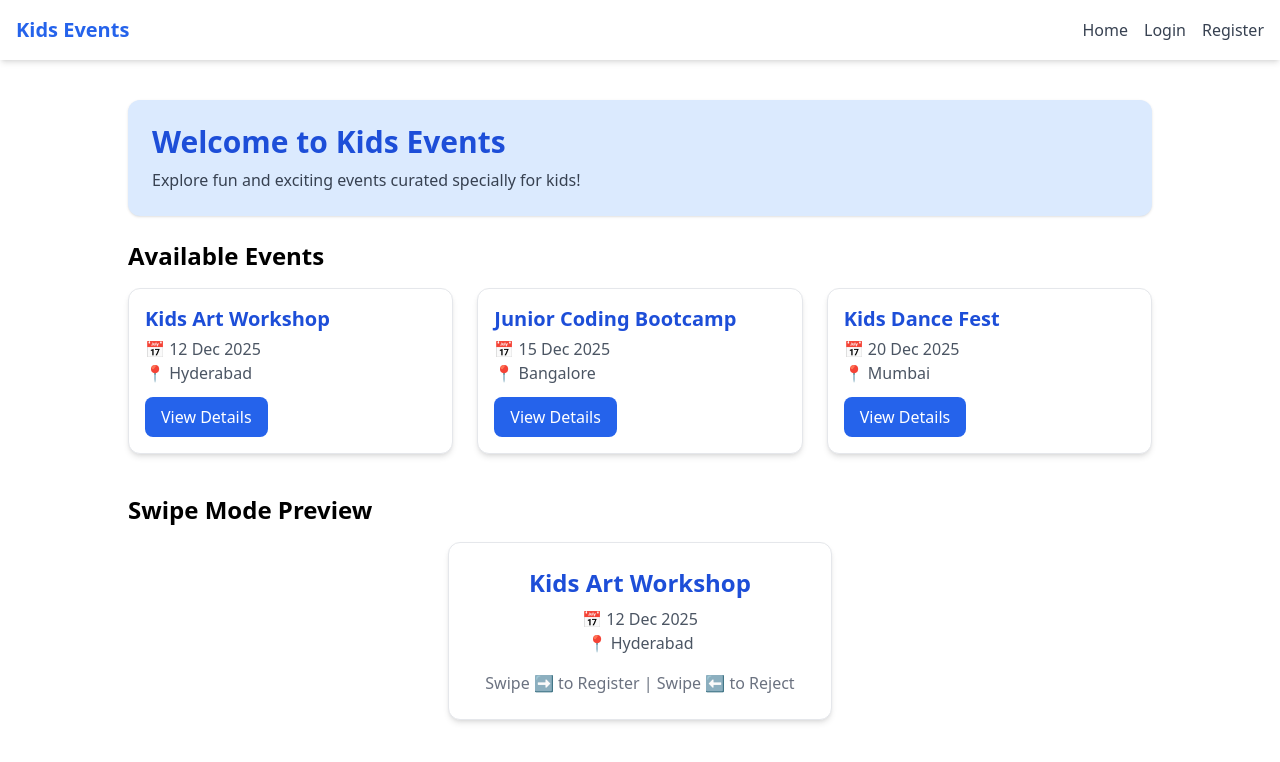
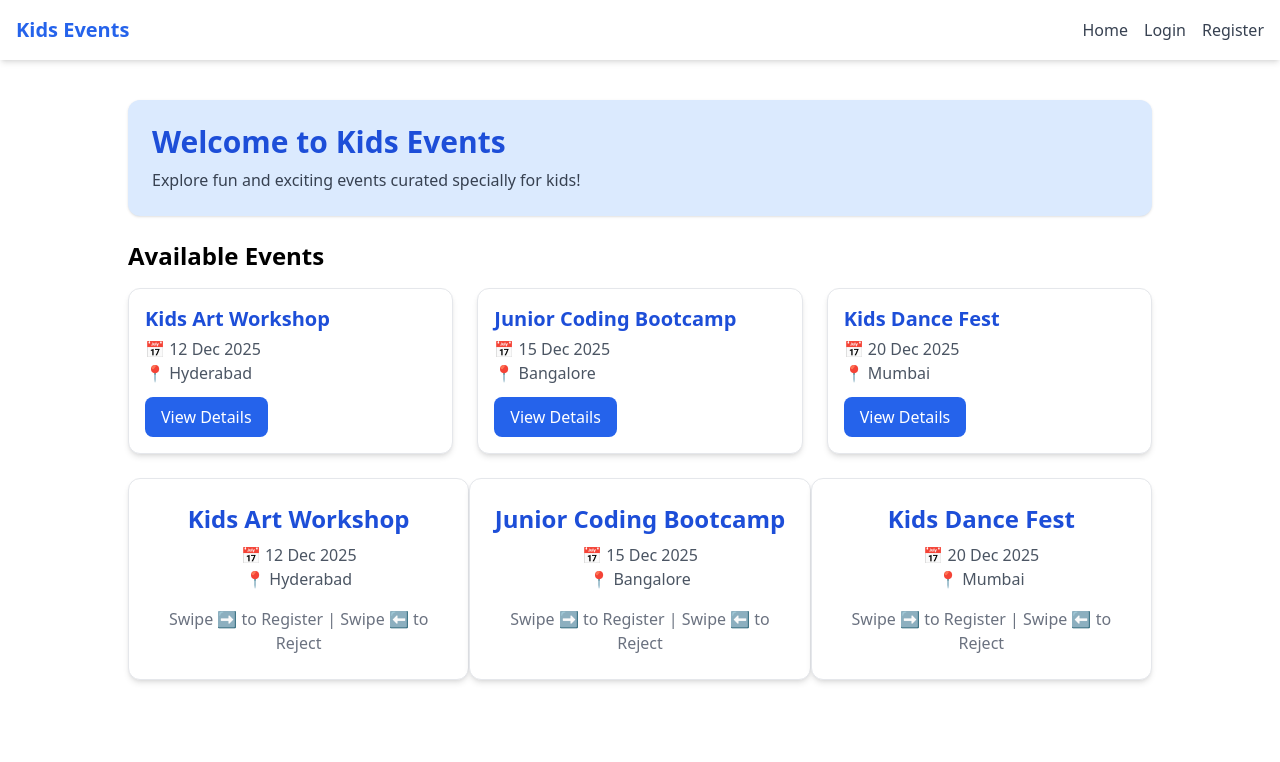
Before and after one commit to haripriyanammi/kids-events-app, a React (Create React App) app: page / in a window 1280 px wide. Shown: the top 762 px of the page. Built offline with nearby package versions, Linux system fonts and the light colour scheme.

Commit message:
animated version of swipe

```diff
--- a/src/components/SwipeCard.jsx
+++ b/src/components/SwipeCard.jsx
@@ -1,24 +1,36 @@
-import React from "react";
+import React, { useState } from "react";
 import { useSwipeable } from "react-swipeable";
 
 function SwipeCard({ event, onSwipe }) {
+  const [swipeDirection, setSwipeDirection] = useState(null);
+
   const handlers = useSwipeable({
-    onSwipedLeft: () => onSwipe("left", event),
-    onSwipedRight: () => onSwipe("right", event),
+    onSwipedLeft: () => {
+      setSwipeDirection("left");
+      setTimeout(() => onSwipe("left", event), 300);
+    },
+    onSwipedRight: () => {
+      setSwipeDirection("right");
+      setTimeout(() => onSwipe("right", event), 300);
+    },
     preventScrollOnSwipe: true,
-    trackMouse: true, // allows swipe using mouse on desktop
+    trackMouse: true,
   });
 
   return (
     <div
       {...handlers}
-      className="bg-white p-6 rounded-xl shadow-md border max-w-sm mx-auto text-center select-none"
+      className={`bg-white p-6 rounded-xl shadow-md border max-w-sm mx-auto text-center select-none transition-transform duration-300 ${
+        swipeDirection === "left" ? "-translate-x-full opacity-0" : ""
+      } ${swipeDirection === "right" ? "translate-x-full opacity-0" : ""}`}
     >
       <h2 className="text-2xl font-bold text-blue-700">{event.title}</h2>
       <p className="text-gray-600 mt-2">📅 {event.date}</p>
       <p className="text-gray-600">📍 {event.location}</p>
 
-      <p className="mt-4 text-gray-500">Swipe ➡ to Register | Swipe ⬅ to Reject</p>
+      <p className="mt-4 text-gray-500">
+        Swipe ➡ to Register | Swipe ⬅ to Reject
+      </p>
     </div>
   );
 }
--- a/src/pages/Home.jsx
+++ b/src/pages/Home.jsx
@@ -1,11 +1,9 @@
-
 import EventCard from "../components/EventCard";
 import sampleEvents from "../data/sampleEvents";
 import SwipeCard from "../components/SwipeCard";
 
 function Home() {
 
-  // 👍 handleSwipe should be INSIDE the Home component
   const handleSwipe = (direction, event) => {
     if (direction === "right") {
       console.log("Registered for:", event.title);
@@ -41,9 +39,12 @@ function Home() {
       </div>
 
       {/* Swipe Feature */}
-      <div className="mt-10">
-        <h2 className="text-2xl font-semibold mb-4">Swipe Mode Preview</h2>
-        <SwipeCard event={sampleEvents[0]} onSwipe={handleSwipe} />
+      <div className="mt-10 flex justify-center">
+        {sampleEvents.map((event, index) => (
+          <div className="-mt-4" key={event.id}>
+            <SwipeCard event={event} onSwipe={handleSwipe} />
+          </div>
+        ))}
       </div>
     </div>
   );
```
